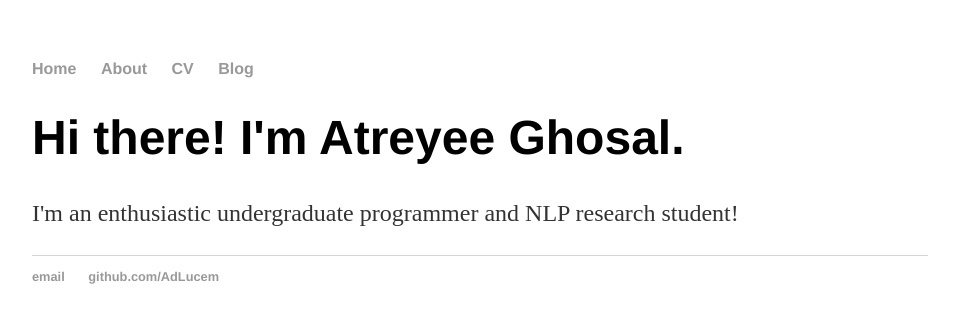
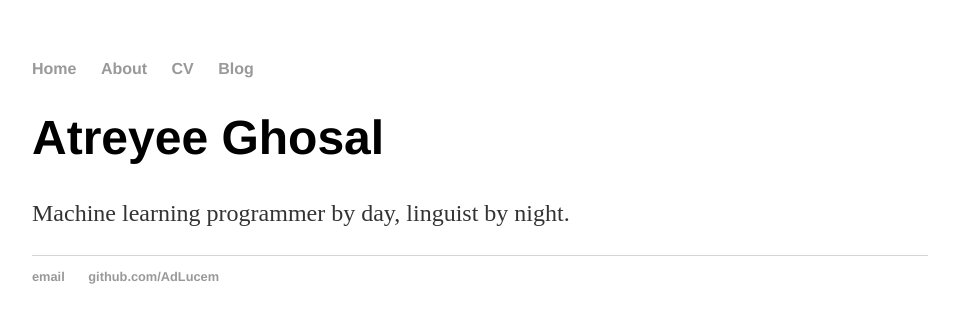
Before and after one commit to AdLucem/AdLucem.github.io, a Jekyll site: the page built from index.html, in a window 1280 px wide. Shown: the top 323 px of the page, without its empty margins (160-1119 px from the left). Built offline with Jekyll 4.4.1, drawn with Linux system fonts in a browser that asks for light colours.

Commit message:
making it pretty

```diff
--- a/index.html
+++ b/index.html
@@ -3,6 +3,6 @@ layout: default
 title: home
 ---
 <div class="blurb">
-        		<h1>Hi there! I'm Atreyee Ghosal.</h1>
-				<p>I'm an enthusiastic undergraduate programmer and NLP research student!</p>
-    		</div><!-- /.blurb -->
+    <h1>Atreyee Ghosal</h1>
+	<p>Machine learning programmer by day, linguist by night.</p>
+</div><!-- /.blurb -->
```
